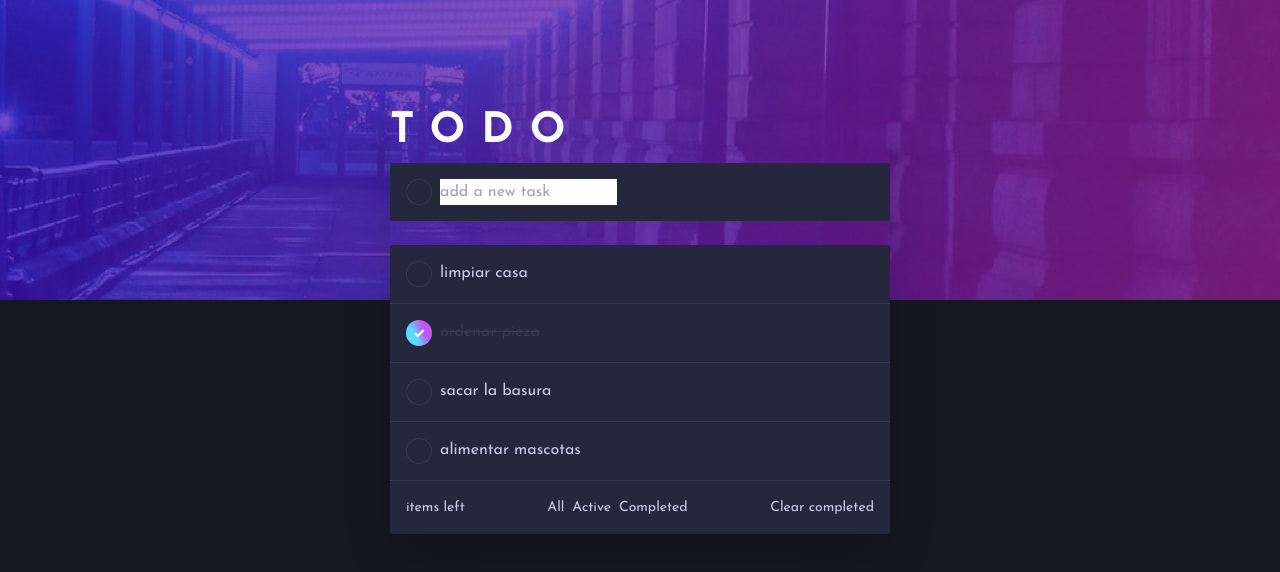
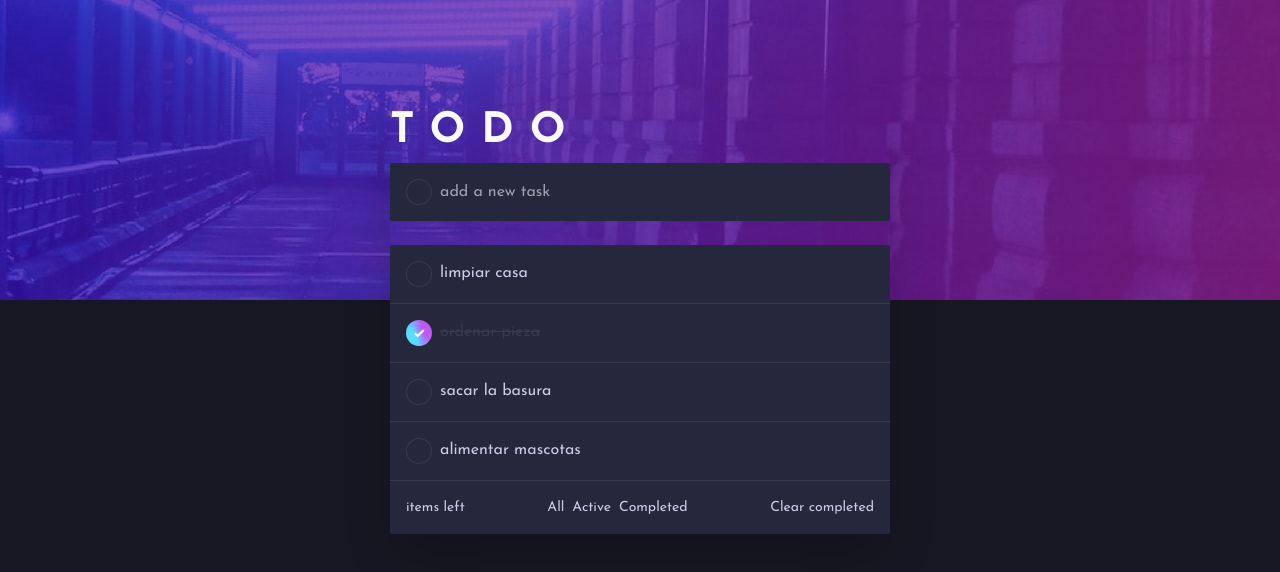
Before and after one commit to nairpa/todo-app, a Next.js app: page / in a window 1280 px wide. Shown: the top 572 px of the page. Built offline with nearby package versions, Linux system fonts and the light colour scheme.

Commit message:
feat: adds component for text input

```diff
--- /dev/null
+++ b/src/app/shared/TextInput.tsx
@@ -0,0 +1,13 @@
+import { DetailedHTMLProps, HtmlHTMLAttributes } from "react"
+
+interface TextInputProps extends DetailedHTMLProps<HtmlHTMLAttributes<HTMLInputElement>, HTMLInputElement> {
+
+}
+
+export const TextInput = ({...rest}: TextInputProps) => {
+    return (
+        <>
+            <input className="bg-dark-desat-blue outline-0 caret-primary" type="text" { ...rest }></input>
+        </>
+    )
+}
--- a/src/app/task/view/TaskView.tsx
+++ b/src/app/task/view/TaskView.tsx
@@ -2,6 +2,7 @@ import { CheckButton } from "@/app/shared/CheckButton";
 import { useTaskViewController } from "../controller/taskViewController";
 import { useTaskStoreImplementation } from "../data/taskStoreImplementation"
 import React from 'react';
+import { TextInput } from "@/app/shared/TextInput";
 
 const TaskView = () => {
     const store = useTaskStoreImplementation();
@@ -25,7 +26,7 @@ const TaskView = () => {
                 <h1 className="text-[42px] font-[700] text-light-gray tracking-[1rem]">TODO</h1>
                 <div className="rounded-sm bg-dark-desat-blue mb-6 p-4 flex gap-2 ">
                     <CheckButton />
-                    <input type="text" placeholder="add a new task" />
+                    <TextInput placeholder="add a new task"></TextInput>
                 </div>
             </header>
             { isLoading ? (
```
